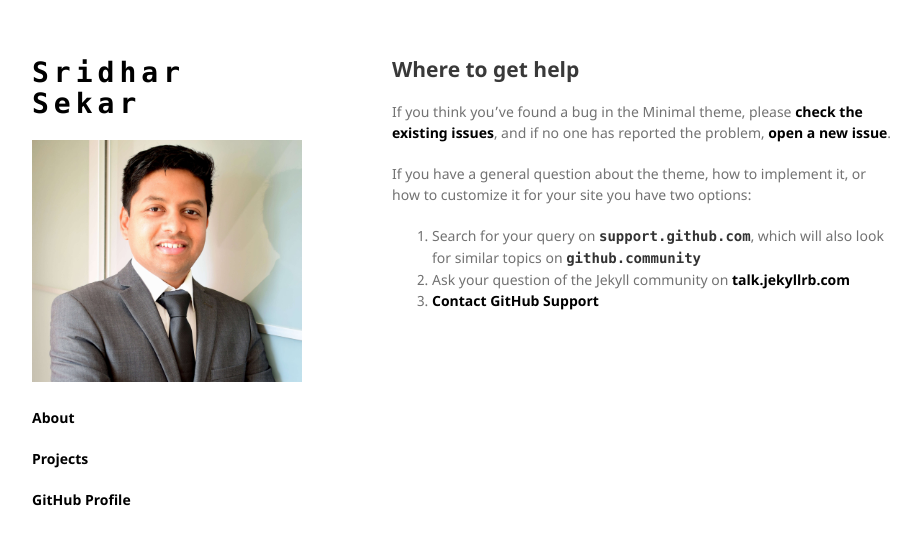
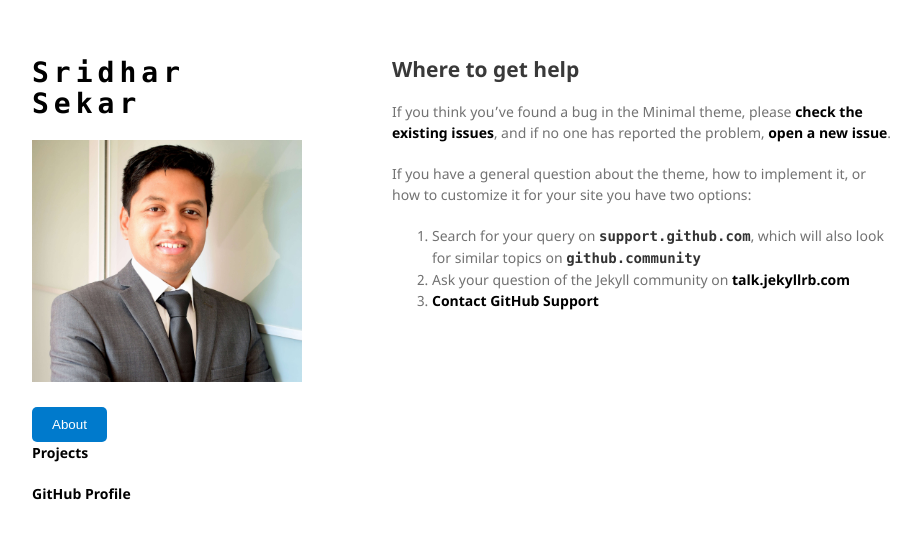
Before and after one commit to sridhar-portfolio/sridhar-portfolio.github.io, a Jekyll site: the page built from docs/SUPPORT.md, in a window 1280 px wide. Shown: the top 545 px of the page, without its empty margins (178-1099 px from the left). Built offline with Jekyll 4.4.1, drawn with Linux system fonts in a browser that asks for light colours; our own code applies the rules of GitHub Pages for plain Markdown files; the repository's description, which GitHub fills in, is left out.

Commit message:
Update default.html

```diff
--- a/_layouts/default.html
+++ b/_layouts/default.html
@@ -27,7 +27,7 @@
         <p class="view"><a href="{{ site.github.repository_url }}">View the Project on GitHub <small>{{ site.github.repository_nwo }}</small></a></p>
         {% endif %}
 
-        <p><a href="../index.html">About</a></p>
+        <button onclick="window.location.href='../index.html';" style="padding: 10px 20px; background-color: #007acc; color: white; border: none; border-radius: 5px;">About</button>
 
         <p><a href="../docs/projects.html">Projects</a></p>
 
```
